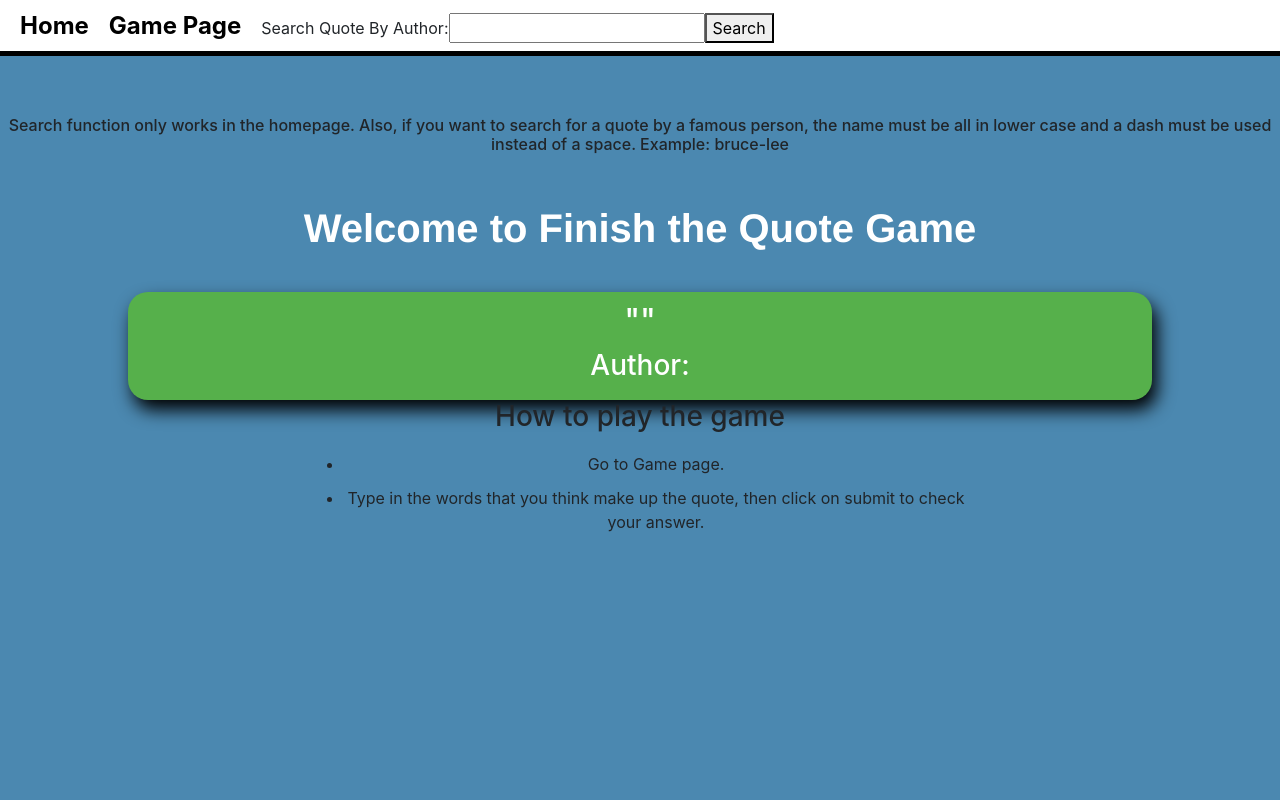
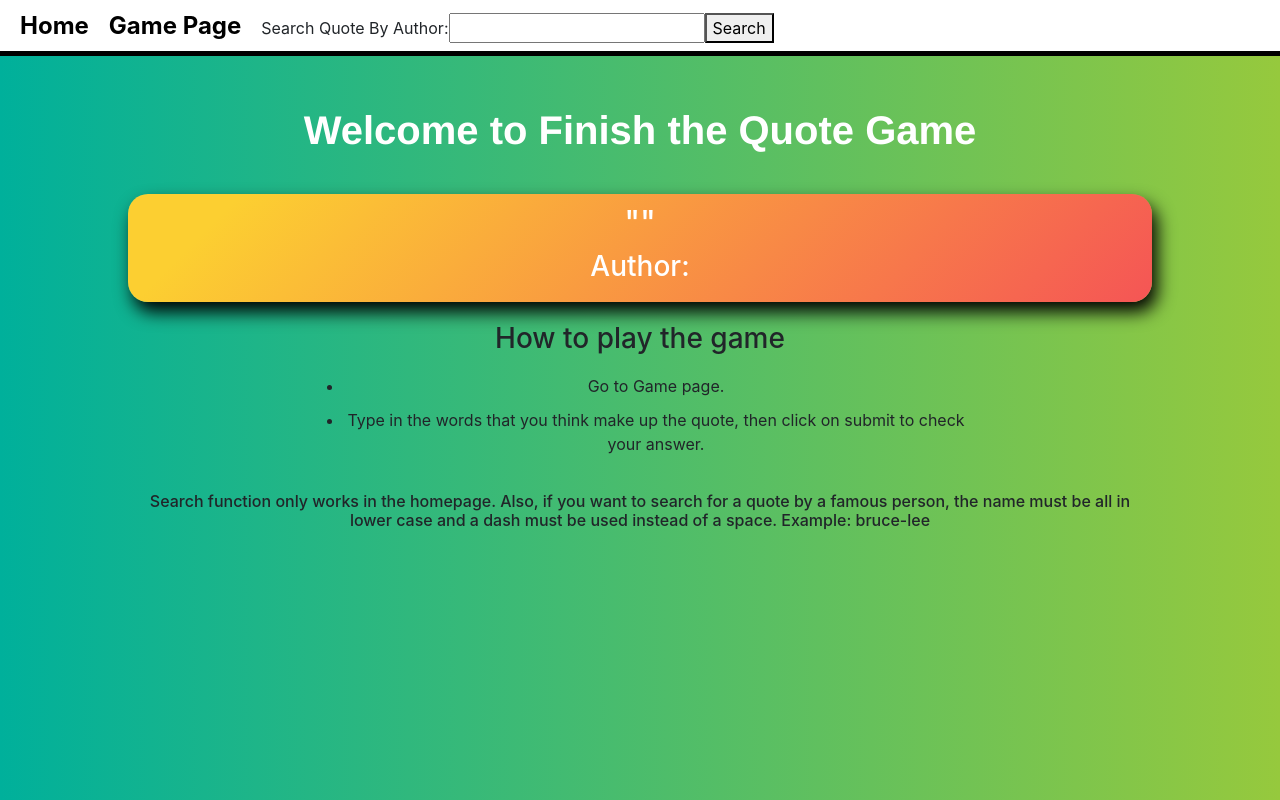
Before and after one commit to frankie3388/quote-game-app, a React (Create React App) app: page / in a window 1280 px wide. Built offline with nearby package versions, Linux system fonts and the light colour scheme; no server answers.

Commit message:
update css styling (#14)

```diff
--- a/src/components/SearchQuote.jsx
+++ b/src/components/SearchQuote.jsx
@@ -29,6 +29,7 @@ export default function SearchQuote() {
                 // toggle display for homepage (random quote or searched quote)
                 let toggleDisplay = toggle
 
+                // sets the QuoteByAuthorContext data object.
                 setQuoteData({quote, author, toggleDisplay});
             }
             catch (error) {
--- a/src/components/gameQuoteDisplay.jsx
+++ b/src/components/gameQuoteDisplay.jsx
@@ -60,7 +60,7 @@ export default function GameQuoteDisplay() {
             alert("your are correct")
         }
         else {
-            alert("you are wrong, try again.")
+            alert(`You are wrong. The missing word is "${missingWord.toString()}"`)
         }
     }
 
--- a/src/index.css
+++ b/src/index.css
@@ -5,7 +5,7 @@ body {
     sans-serif;
   -webkit-font-smoothing: antialiased;
   -moz-osx-font-smoothing: grayscale;
-  background: #4b88b0;
+  background-image: linear-gradient(to right, #00b09b, #96c93d);
 }
 
 code {
@@ -24,7 +24,7 @@ code {
   text-align: center;
   margin: auto;
   margin-top: 5vh;
-  background: #56b04b;
+  background-image: linear-gradient( 135deg, #FCCF31 10%, #F55555 100%);
   color: white;
   width: 80%;
   border-radius: 20px;
@@ -69,7 +69,7 @@ li {
 }
 
 .game-quote-display {
-  background: #51e2f5;
+  background-image: linear-gradient( 135deg, #FCCF31 10%, #F55555 100%);
   width: 80%;
   margin: auto;
   box-shadow: 5px 10px 18px black;
@@ -86,7 +86,10 @@ li {
 }
 
 .message {
-  margin-top: 60px;
+  margin: auto;
+  width: 80vw;
+  padding-top: 20px;
+
 }
 
 .gameName {
@@ -95,3 +98,7 @@ li {
   font-weight: bold;
   font-family: Helvetica;
 }
+
+.how-to-play {
+  margin-top: 20px;
+}
--- a/src/pages/Homepage.jsx
+++ b/src/pages/Homepage.jsx
@@ -30,12 +30,7 @@ export default function Homepage(){
 
     return (
         <div className="homepage">
-            <h6 className="message">
-                Search function only works in the homepage.
-                Also, if you want to search for a quote by a famous person,
-                the name must be all in lower case and a dash must be
-                used instead of a space. Example: bruce-lee
-            </h6>
+
             <h1 className="gameName" >Welcome to Finish the Quote Game</h1>
             <div className="intro">
 
@@ -51,14 +46,21 @@ export default function Homepage(){
                     }
                 </h3>
             </div>
-            <div>
+            <div className="how-to-play">
                 <h3>How to play the game</h3>
                 <ul>
                     <li>Go to Game page.</li>
                     <li>Type in the words that you think make up the quote, then click on submit to check your answer.</li>
                 </ul>
+
+            <h6 className="message">
+                Search function only works in the homepage.
+                Also, if you want to search for a quote by a famous person,
+                the name must be all in lower case and a dash must be
+                used instead of a space. Example: bruce-lee
+            </h6>
             </div>
-            {/* <h1>{quoteData.quote}</h1> */}
+
 
 
         </div>
```
